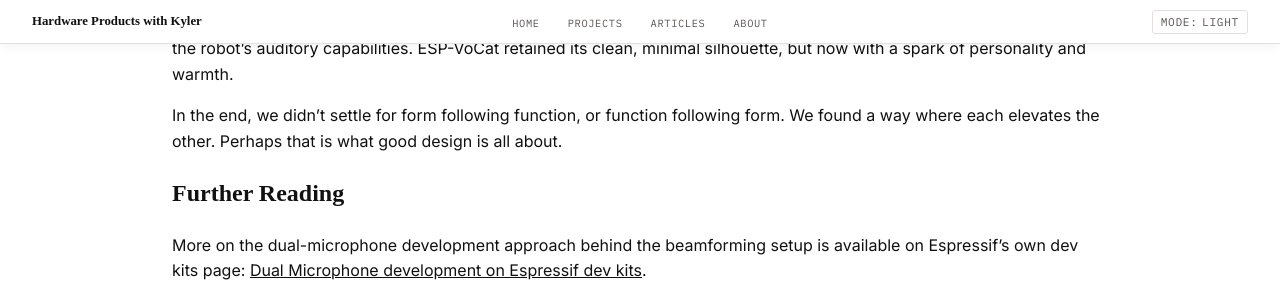
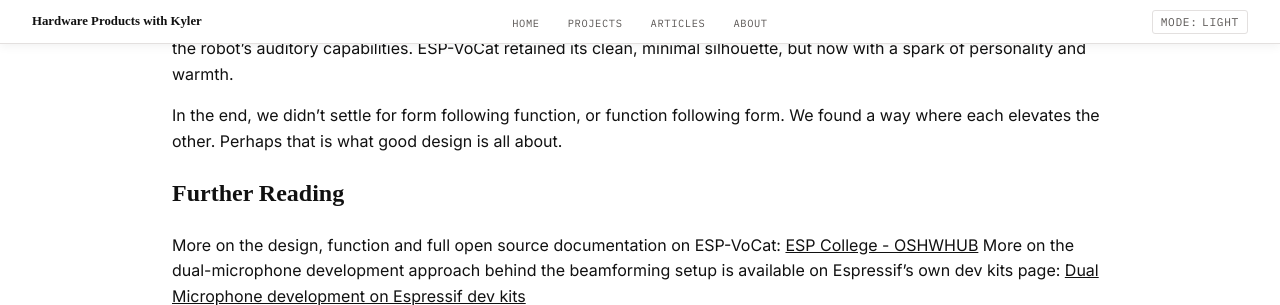
Before and after one commit to kaitkj/kaitkj.github.io, a Jekyll site: the page built from _projects/ESP-VoCat.md, in a window 1280 px wide and 900 px high, scrolled down 1680 px, cut to the strip 0-305 px from the top of the window. Built offline with Jekyll 4.4.1, drawn with Linux system fonts in a browser that asks for light colours; some web fonts are replaced.

Commit message:
Update ESP-VoCat.md

```diff
--- a/_projects/ESP-VoCat.md
+++ b/_projects/ESP-VoCat.md
@@ -33,5 +33,5 @@ From this pivot, ESP-VoCat was born. What began as a limitation turned into the
 In the end, we didn't settle for form following function, or function following form. We found a way where each elevates the other. Perhaps that is what good design is all about.
 
 ## Further Reading
-
-More on the dual-microphone development approach behind the beamforming setup is available on Espressif's own dev kits page: [Dual Microphone development on Espressif dev kits](https://www.espressif.com/en/products/devkits/esp-audio-devkits).
+More on the design, function and full open source documentation on ESP-VoCat: [ESP College - OSHWHUB](https://oshwhub.com/esp-college/echoear)
+More on the dual-microphone development approach behind the beamforming setup is available on Espressif's own dev kits page: [Dual Microphone development on Espressif dev kits](https://www.espressif.com/en/products/devkits/esp-audio-devkits)
```
